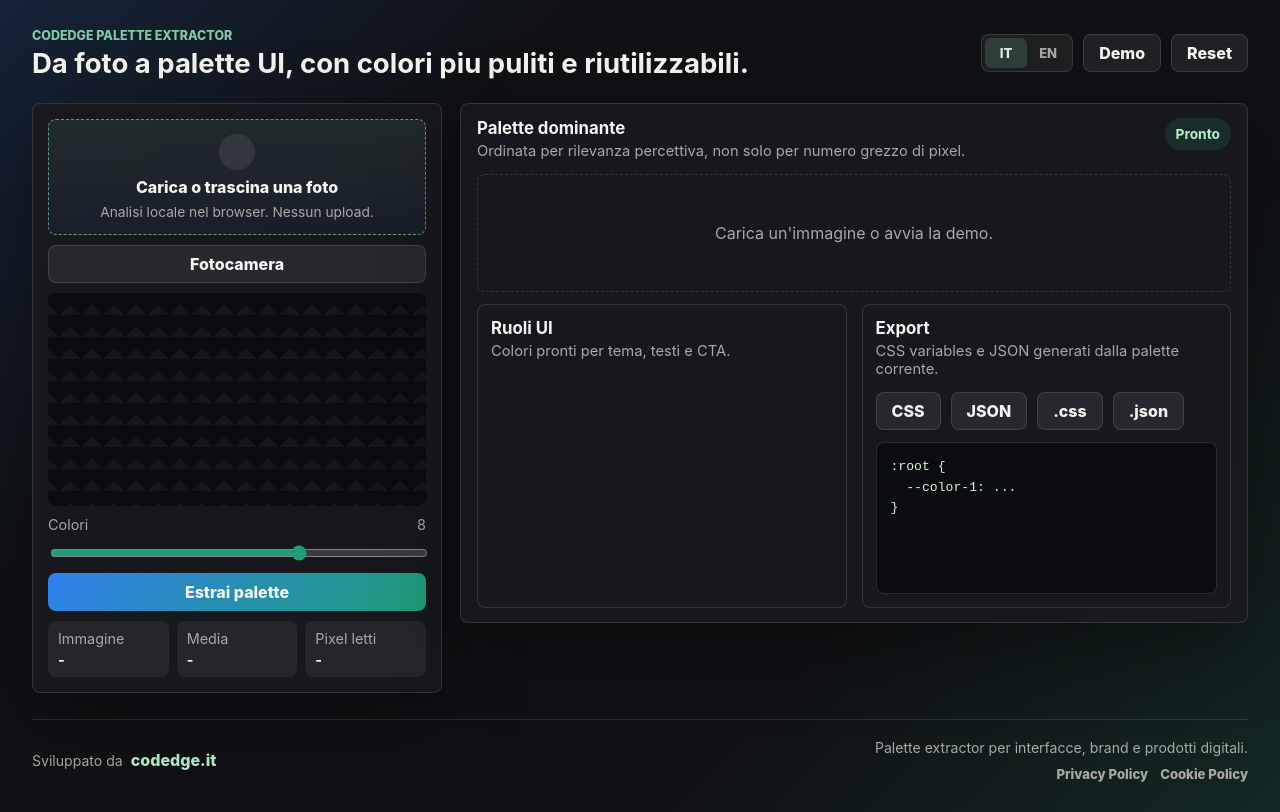
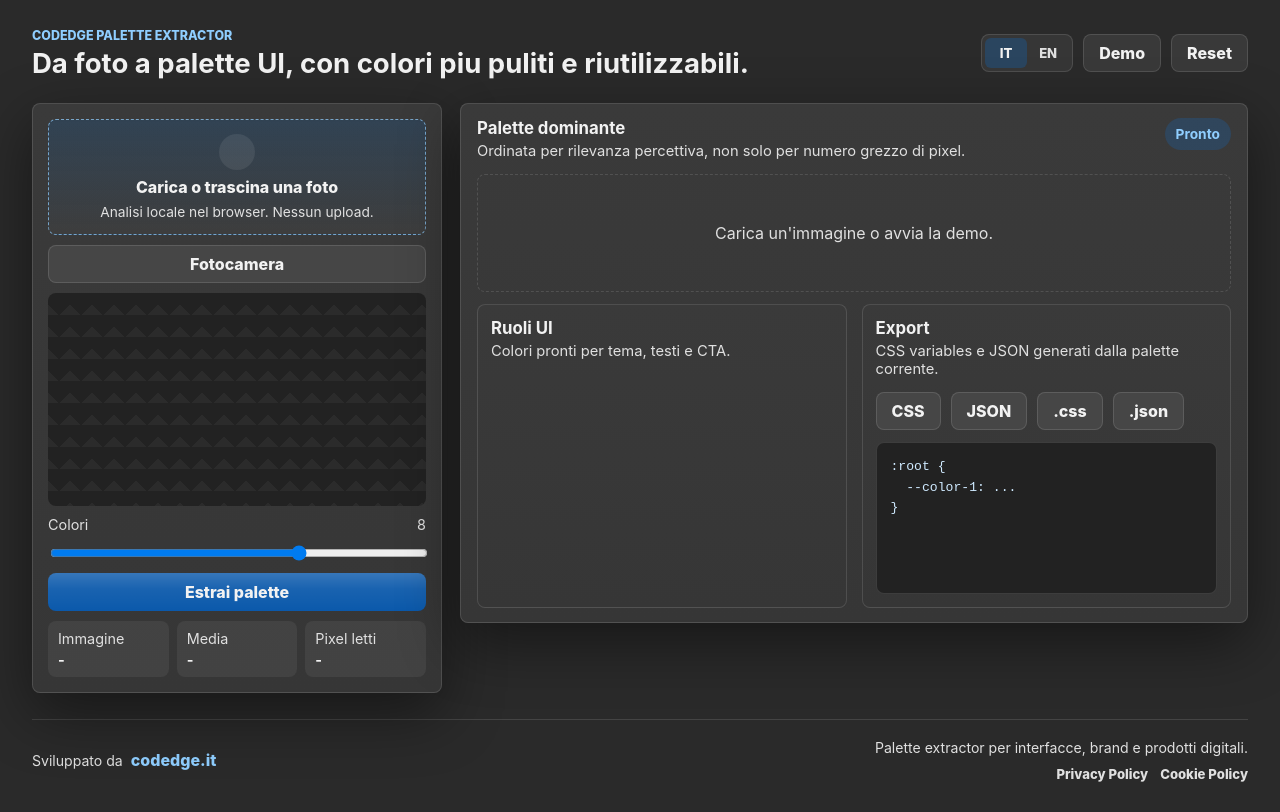
Before and after one commit to aledtr77/palette-extractor, a website built with Vite: page index.html in a window 1280 px wide. Built offline with nearby package versions, Linux system fonts and the light colour scheme.

Commit message:
Align colors with Codedge brand

```diff
--- a/src/styles.css
+++ b/src/styles.css
@@ -1,17 +1,17 @@
 :root {
-  --bg: #101114;
-  --panel: #181a1f;
-  --panel-soft: #20232a;
-  --surface: #f7f2e8;
-  --surface-2: #e8f0ec;
-  --ink: #f4f5f0;
-  --muted: #a8a9a3;
+  --bg: #2a2a2a;
+  --panel: #3a3a3a;
+  --panel-soft: #363636;
+  --surface: #303030;
+  --surface-2: #444;
+  --surface-dark: #222222;
+  --ink: #f2f2f2;
+  --muted: #e0e0e0;
   --line: rgba(255, 255, 255, 0.12);
-  --blue: #2f80ed;
-  --green: #1f9d75;
-  --rose: #d9465f;
-  --amber: #d99b28;
-  --shadow: 0 24px 80px rgba(0, 0, 0, 0.34);
+  --blue: #007bf0;
+  --blue-deep: #0b59ab;
+  --link: #8fceff;
+  --shadow: 0 20px 60px rgba(0, 0, 0, 0.45);
   color: var(--ink);
   font-family:
     Inter, ui-sans-serif, system-ui, -apple-system, BlinkMacSystemFont, "Segoe UI",
@@ -36,10 +36,7 @@ body,
 
 body {
   margin: 0;
-  background:
-    linear-gradient(135deg, rgba(47, 128, 237, 0.16), transparent 28%),
-    linear-gradient(315deg, rgba(31, 157, 117, 0.16), transparent 30%),
-    var(--bg);
+  background: var(--bg);
 }
 
 button,
@@ -68,7 +65,7 @@ button {
 
 .eyebrow {
   margin: 0 0 6px;
-  color: #81c9a7;
+  color: var(--link);
   font-size: 0.78rem;
   font-weight: 760;
   letter-spacing: 0;
@@ -124,8 +121,8 @@ h2 {
 }
 
 .language-option.is-active {
-  background: rgba(129, 201, 167, 0.18);
-  color: #d8f3dc;
+  background: rgba(0, 123, 240, 0.22);
+  color: var(--ink);
 }
 
 .source-actions,
@@ -148,7 +145,7 @@ h2 {
 .input-panel,
 .results,
 .panel {
-  background: rgba(24, 26, 31, 0.92);
+  background: linear-gradient(180deg, var(--panel), var(--panel-soft));
   border: 1px solid var(--line);
   box-shadow: var(--shadow);
   backdrop-filter: blur(18px);
@@ -176,9 +173,9 @@ h2 {
   place-items: center;
   gap: 7px;
   padding: 14px;
-  border: 1px dashed rgba(129, 201, 167, 0.7);
+  border: 1px dashed rgba(143, 206, 255, 0.72);
   border-radius: 8px;
-  background: linear-gradient(180deg, rgba(129, 201, 167, 0.1), rgba(47, 128, 237, 0.06));
+  background: linear-gradient(180deg, rgba(0, 123, 240, 0.14), rgba(255, 255, 255, 0.025));
   cursor: pointer;
   text-align: center;
   transition:
@@ -192,7 +189,7 @@ h2 {
 .dropzone:focus-visible,
 .dropzone:focus-within {
   border-color: var(--blue);
-  background: linear-gradient(180deg, rgba(47, 128, 237, 0.18), rgba(31, 157, 117, 0.1));
+  background: linear-gradient(180deg, rgba(0, 123, 240, 0.24), rgba(255, 255, 255, 0.04));
   transform: translateY(-1px);
 }
 
@@ -213,7 +210,7 @@ h2 {
   place-items: center;
   border-radius: 50%;
   background: rgba(255, 255, 255, 0.08);
-  color: #a6d9bd;
+  color: var(--link);
 }
 
 .drop-title {
@@ -244,7 +241,7 @@ h2 {
   background:
     linear-gradient(45deg, rgba(255, 255, 255, 0.04) 25%, transparent 25%),
     linear-gradient(-45deg, rgba(255, 255, 255, 0.04) 25%, transparent 25%),
-    #0b0c0f;
+    var(--surface-dark);
   background-size: 22px 22px;
 }
 
@@ -258,7 +255,7 @@ h2 {
   width: 100%;
   height: 100%;
   object-fit: cover;
-  background: #0b0c0f;
+  background: var(--surface-dark);
 }
 
 .empty-preview {
@@ -276,7 +273,7 @@ h2 {
 
 .range {
   width: 100%;
-  accent-color: var(--green);
+  accent-color: var(--blue);
 }
 
 .button {
@@ -306,7 +303,7 @@ h2 {
 .hex-copy:focus-visible,
 .role-item:focus-visible,
 .contrast-preview button:focus-visible {
-  outline: 2px solid #b7f0cc;
+  outline: 2px solid var(--link);
   outline-offset: 3px;
 }
 
@@ -316,7 +313,13 @@ h2 {
 }
 
 .primary {
-  background: linear-gradient(135deg, var(--blue), var(--green));
+  background-color: var(--blue-deep);
+  background-image: linear-gradient(
+    180deg,
+    rgba(255, 255, 255, 0.18) 0%,
+    rgba(255, 255, 255, 0.06) 42%,
+    rgba(255, 255, 255, 0) 100%
+  );
 }
 
 .secondary {
@@ -325,7 +328,8 @@ h2 {
 }
 
 .secondary:hover {
-  background: rgba(255, 255, 255, 0.12);
+  border-color: rgba(143, 206, 255, 0.58);
+  background: rgba(0, 123, 240, 0.16);
 }
 
 .analyze-button {
@@ -386,8 +390,8 @@ h2 {
   min-height: 32px;
   padding: 0 11px;
   border-radius: 999px;
-  background: rgba(31, 157, 117, 0.16);
-  color: #b7f0cc;
+  background: rgba(0, 123, 240, 0.18);
+  color: var(--link);
   font-size: 0.86rem;
   font-weight: 720;
 }
@@ -561,8 +565,8 @@ pre {
   overflow: auto;
   border: 1px solid var(--line);
   border-radius: 8px;
-  background: #0b0c0f;
-  color: #d8f3dc;
+  background: var(--surface-dark);
+  color: #cfeaff;
   font-size: 0.82rem;
   line-height: 1.55;
 }
@@ -603,7 +607,7 @@ pre {
 }
 
 .site-footer a {
-  color: #b7f0cc;
+  color: var(--link);
   font-size: 1rem;
   font-weight: 820;
   text-decoration: none;
@@ -639,7 +643,7 @@ pre {
 }
 
 .site-footer a:focus-visible {
-  outline: 2px solid #b7f0cc;
+  outline: 2px solid var(--link);
   outline-offset: 3px;
   border-radius: 4px;
 }
```
